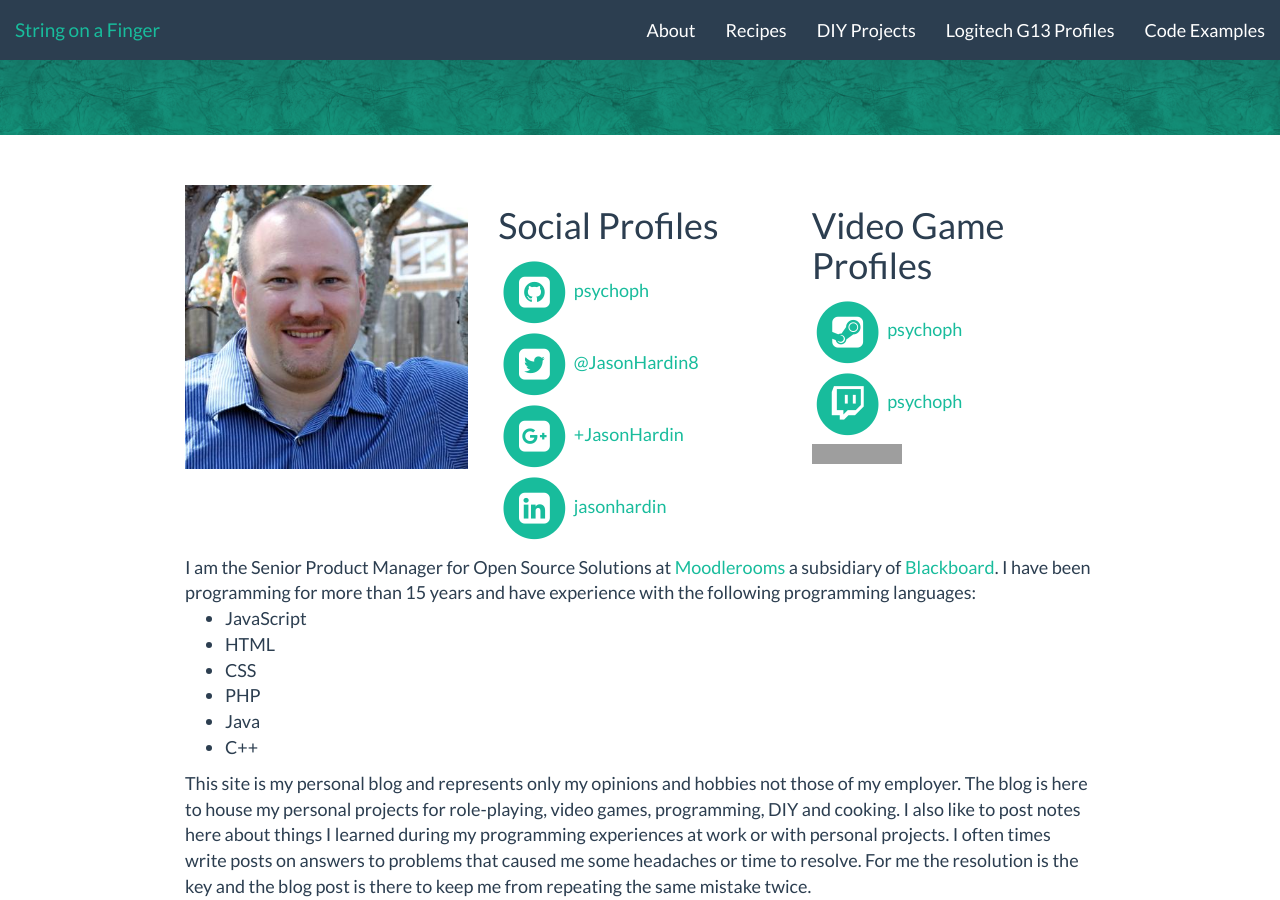
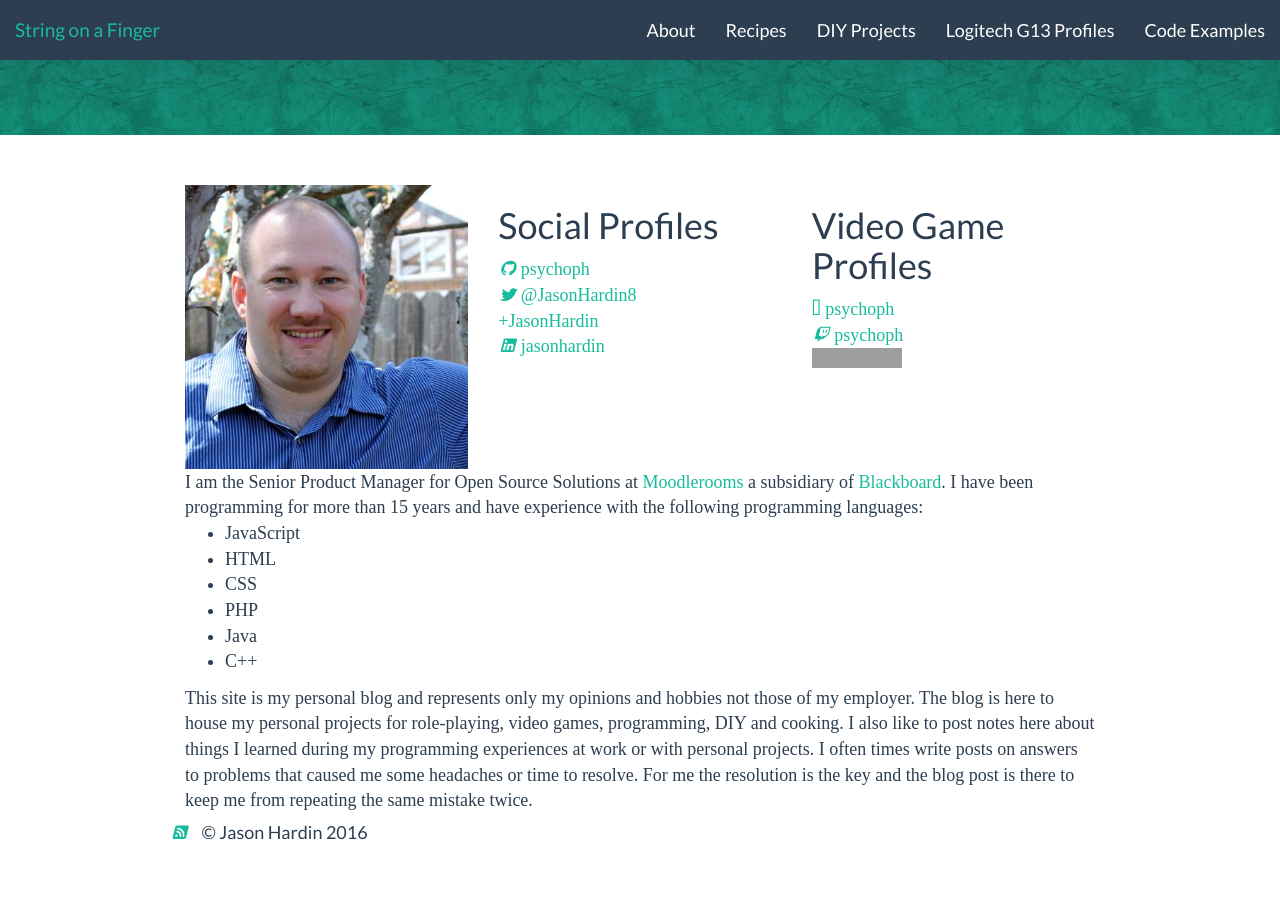
Before and after one commit to psychoph/psychoph.github.io, a Jekyll site: the page built from about.html, in a window 1280 px wide and 900 px high, scrolled down 330 px. Built offline with Jekyll 4.4.1, drawn with Linux system fonts in a browser that asks for light colours; nearby versions of some CDN libraries; comment, search, counter and statistics services are not loaded; after the commit the page ends 1186 px from its top, so only the background shows below that; grey boxes are pictures that could not be loaded.

Commit message:
update about

```diff
--- a/_includes/footer.html
+++ b/_includes/footer.html
@@ -5,10 +5,9 @@
         <ul class="list-inline">
           <li>
             <a href="{{ " /feed.xml " | prepend: site.baseurl }}">
-              <i class="mdi mdi-rss-box mdi-light"></i>
+
               <span class="mdi-set">
-                <i class="mdi-circle "></i>
-                <i class="mdi-rss-box mdi-light"></i>
+                <i class="mdi-rss-box mdi-48px"></i>
                 <span class="sr-only">RSS feed for String on a finger</span>
               </span>
             </a>
--- a/about.html
+++ b/about.html
@@ -5,7 +5,7 @@ description: "I'm Jason Hardin, Product Manager at Blackboard. This blog is my p
 pageclass: main
 ---
 
-<div class="container-fluid">
+<div class="container-fluid mdi-set">
   <div class="row">
     <div class="col-xs-4">
       <img src="/img/me.jpg" alt="" class="img-responsive">
@@ -16,10 +16,7 @@ pageclass: main
         {% if site.github_username %}
         <li>
           <a href="https://github.com/{{ site.github_username }}">
-            <span class="fa-stack fa-2x">
-              <i class="fa fa-circle fa-stack-2x"></i>
-              <i class="fa fa-github-square fa-stack-1x fa-inverse"></i>
-            </span>
+            <i class="mdi-github"></i>
             {{ site.github_username }}
           </a>
         </li>
@@ -27,10 +24,7 @@ pageclass: main
         {% if site.twitter_username %}
         <li>
           <a href="https://twitter.com/{{ site.twitter_username }}">
-            <span class="fa-stack fa-2x">
-              <i class="fa fa-circle fa-stack-2x"></i>
-              <i class="fa fa-twitter-square fa-stack-1x fa-inverse"></i>
-            </span>
+            <i class="mdi-twitter"></i>
             {{ site.twitter_username }}
           </a>
         </li>
@@ -38,9 +32,7 @@ pageclass: main
         {% if site.googleplus_username %}
         <li>
           <a href="https://plus.google.com/+{{ site.googleplus_username }}/posts">
-            <span class="fa-stack fa-2x">
-              <i class="fa fa-circle fa-stack-2x"></i>
-              <i class="fa fa-google-plus-square fa-stack-1x fa-inverse"></i>
+              <i class="mdi-google-plus-square"></i>
             </span>
             +{{ site.googleplus_username }}
           </a>
@@ -49,10 +41,7 @@ pageclass: main
         {% if site.linkedin_username %}
         <li>
           <a href="https://www.linkedin.com/in/{{site.linkedin_username}}">
-            <span class="fa-stack fa-2x">
-              <i class="fa fa-circle fa-stack-2x"></i>
-              <i class="fa fa-linkedin-square fa-stack-1x fa-inverse"></i>
-            </span>
+              <i class="mdi-linkedin"></i>
             {{site.linkedin_username}}
           </a>
         </li>
@@ -65,10 +54,7 @@ pageclass: main
         {% if site.steam_id %}
         <li>
           <a href="http://steamcommunity.com/id/{{site.steam_id}}">
-            <span class="fa-stack fa-2x">
-              <i class="fa fa-circle fa-stack-2x"></i>
-              <i class="fa fa-steam-square fa-stack-1x fa-inverse"></i>
-            </span>
+              <i class="fa mdi-steam"></i>
             {{site.steam_id}}
           </a>
         </li>
@@ -81,12 +67,9 @@ pageclass: main
         {% if site.twitch_id %}
         <li>
           <a href="http://www.twitch.tv/{{site.twitch_id}}/profile">
-          <span class="fa-stack fa-2x">
-            <i class="fa fa-circle fa-stack-2x"></i>
-            <i class="fa fa-twitch fa-stack-1x fa-inverse"></i>
-          </span>
-          {{site.twitch_id}}
-        </a>
+            <i class="mdi-twitch"></i>
+            {{site.twitch_id}}
+          </a>
         </li>
         {% endif %}
         {% if site.raptr_id %}
```
